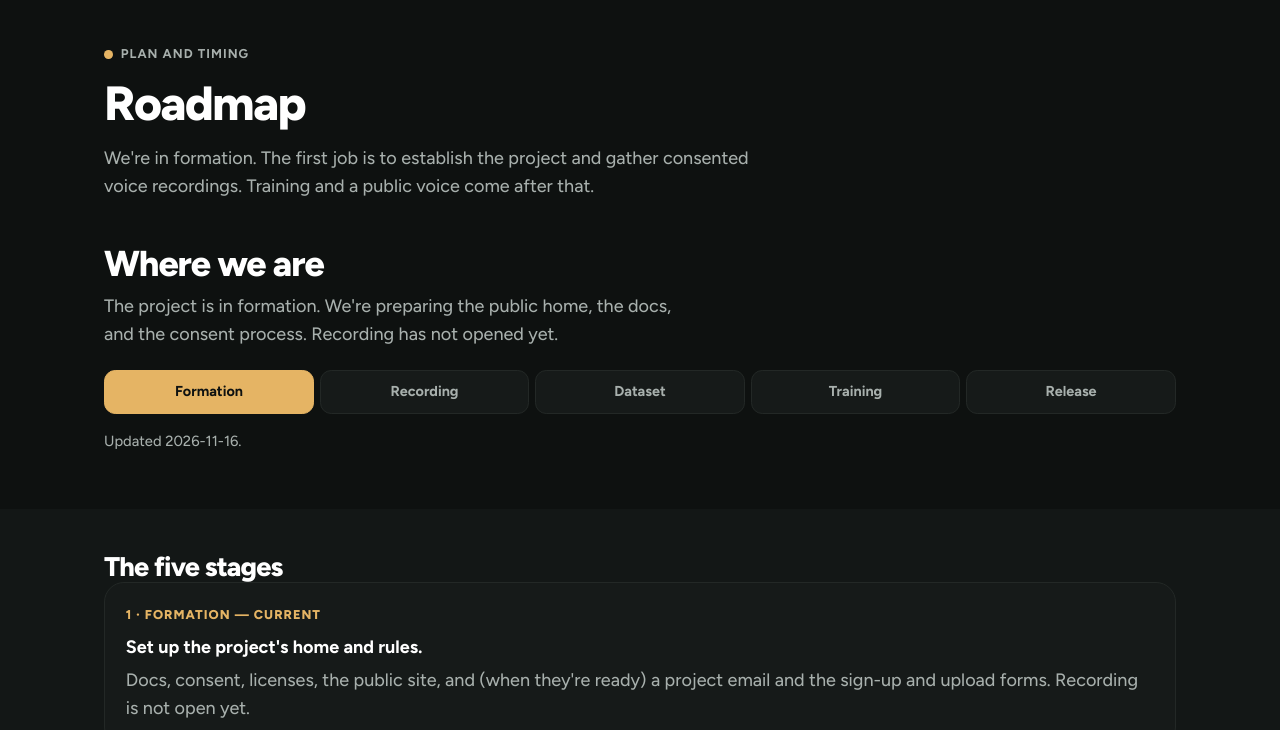
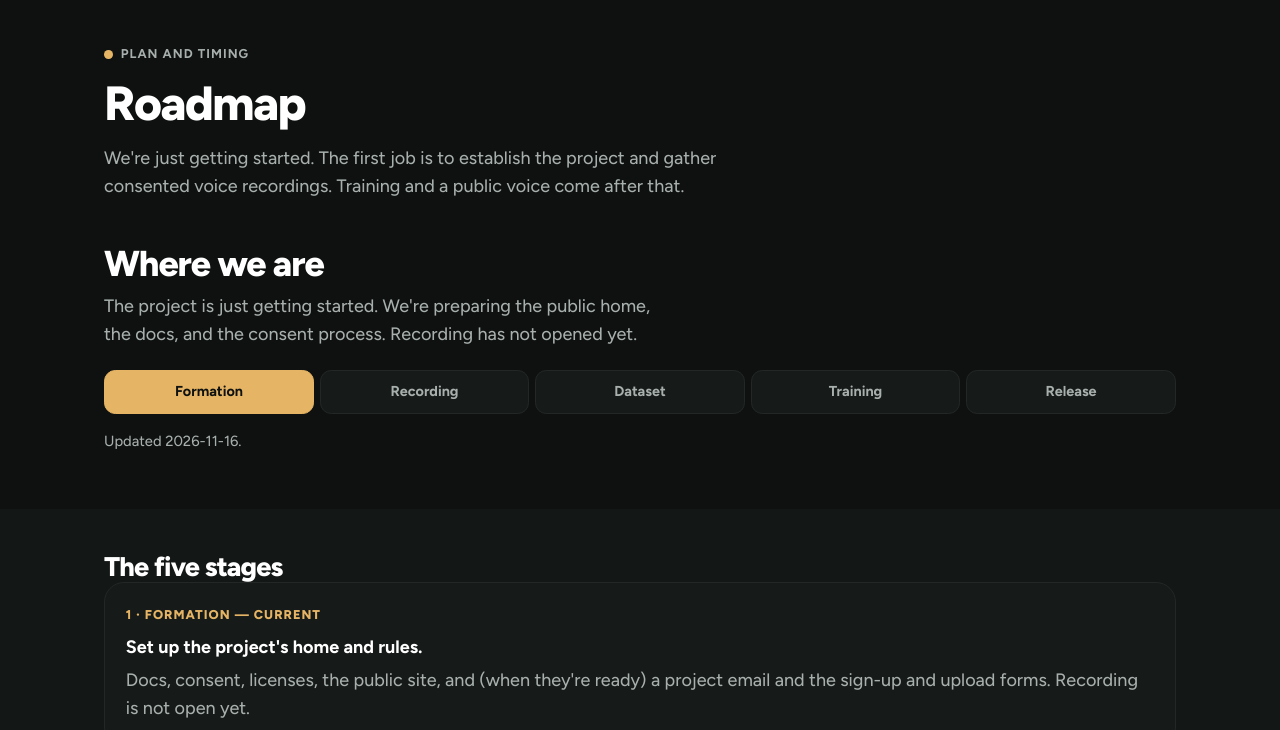
Before and after one commit to opensantaproject/opensanta, a plain HTML site: page roadmap.html in a window 1280 px wide. Shown: the part 74-804 px from the top of the page. Drawn offline with Linux system fonts and the light colour scheme.

Commit message:
Reword 'in formation' to 'just getting started'

```diff
--- a/roadmap.html
+++ b/roadmap.html
@@ -47,13 +47,13 @@
     <div class="wrap page-intro">
       <p class="kicker">Plan and timing</p>
       <h1>Roadmap</h1>
-      <p class="lede">We're in formation. The first job is to establish the project and gather consented voice recordings. Training and a public voice come after that.</p>
+      <p class="lede">We're just getting started. The first job is to establish the project and gather consented voice recordings. Training and a public voice come after that.</p>
     </div>
 
     <section class="wrap" id="status">
       <div class="section-head">
         <h2>Where we are</h2>
-        <p class="tracker-note" data-status-note>The project is in formation. We're preparing the public home, the docs, and the consent process. Recording has not opened yet.</p>
+        <p class="tracker-note" data-status-note>The project is just getting started. We're preparing the public home, the docs, and the consent process. Recording has not opened yet.</p>
       </div>
       <div class="status-mobile">
         <p class="status-kicker" data-status-step>Step 1 of 5: Formation</p>
@@ -143,7 +143,7 @@
   <footer class="site-footer">
     <div class="footer-inner">
       <p><strong>OpenSanta Project</strong> · Free Santa voice for the masses</p>
-      <p>Currently in formation. Contact: <a href="mailto:support@opensanta.org">support@opensanta.org</a></p>
+      <p>Just getting started. Contact: <a href="mailto:support@opensanta.org">support@opensanta.org</a></p>
       <p>No analytics or third-party trackers on this site. Read the <a href="docs/pdf/consent.pdf">consent form</a> and <a href="licenses.html">licenses</a>. <a href="donate.html">Donate</a>.</p>
     </div>
   </footer>
--- a/status.json
+++ b/status.json
@@ -1,7 +1,7 @@
 {
   "current": "formation",
   "updated": "2026-11-16",
-  "note": "The project is in formation. We're preparing the public home, the docs, and the consent process. Recording has not opened yet.",
+  "note": "The project is just getting started. We're preparing the public home, the docs, and the consent process. Recording has not opened yet.",
   "stages": [
     {
       "id": "formation",
```
Also changed, not shown: donate.html (+1 -1 lines), faq.html (+2 -2 lines), how-it-works.html (+1 -1 lines), index.html (+3 -3 lines), licenses.html (+1 -1 lines), 1 other file.
